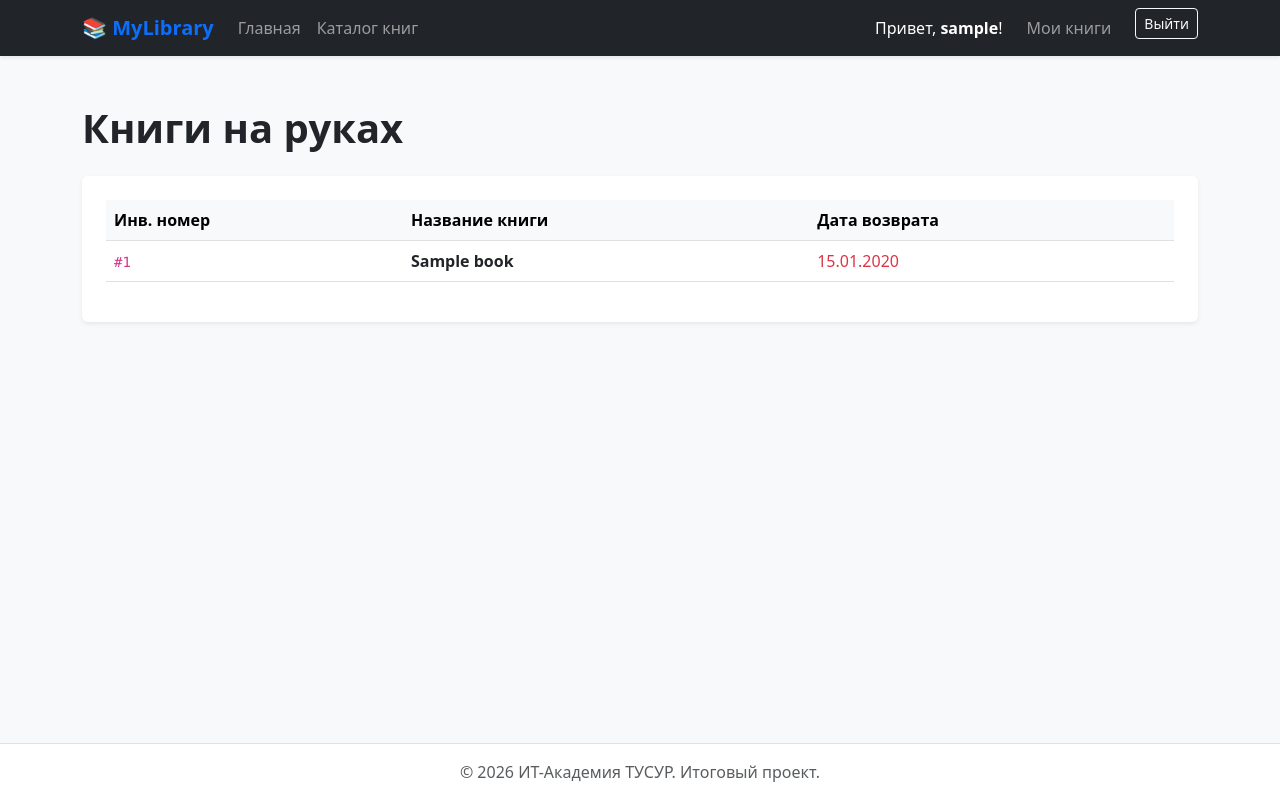
After one commit to Ellision739/IT-Academy-Project, a Django app: page /mybooks/ in a window 1280 px wide. The commit adds this page. Run offline with Django 5.2, Linux system fonts and the light colour scheme; a user stored in the database is signed in; tables that the repository leaves empty hold one stand-in row (values such as "Sample post").

Commit message:
feat: implement login system and student dashboard for active loans

```diff
--- a/catalog/urls.py
+++ b/catalog/urls.py
@@ -4,4 +4,5 @@ from . import views
 urlpatterns = [
     path('', views.index, name='index'),
     path('books/', views.book_list, name='book_list'),
+    path('mybooks/', views.my_books, name='my_books'),
 ]
--- a/catalog/views.py
+++ b/catalog/views.py
@@ -1,6 +1,8 @@
 from django.shortcuts import render
 from .models import Book, Author, BookInstance
 from django.db.models import Q
+from django.contrib.auth.decorators import login_required
+from .models import Loan
 
 
 def index(request):
@@ -21,9 +23,9 @@ def book_list(request):
 
     if search_query:
         books = Book.objects.filter(
-            Q(title__icontains=search_query) |
-            Q(genre__icontains=search_query) |
-            Q(authors__name__icontains=search_query)
+            Q(title__iregex=search_query) |
+            Q(genre__iregex=search_query) |
+            Q(authors__name__iregex=search_query)
         ).distinct()
     else:
         books = Book.objects.all()
@@ -33,3 +35,10 @@ def book_list(request):
         'search_query': search_query,
     }
     return render(request, 'catalog/book_list.html', context)
+
+
+@login_required
+def my_books(request):
+    user_loans = Loan.objects.filter(reader=request.user)
+
+    return render(request, 'catalog/my_books.html', {'user_loans': user_loans})
--- a/core/settings.py
+++ b/core/settings.py
@@ -119,3 +119,6 @@ USE_TZ = True
 STATIC_URL = 'static/'
 
 AUTH_USER_MODEL = 'users.Reader'
+
+LOGIN_REDIRECT_URL = 'index'
+LOGOUT_REDIRECT_URL = 'index'
--- a/core/urls.py
+++ b/core/urls.py
@@ -19,5 +19,6 @@ from django.urls import path, include
 
 urlpatterns = [
     path('admin/', admin.site.urls),
+    path('accounts/', include('django.contrib.auth.urls')),
     path('', include('catalog.urls')),
 ]
--- a/templates/base.html
+++ b/templates/base.html
@@ -16,8 +16,17 @@
                 <a class="nav-link" href="{% url 'book_list' %}">Каталог книг</a>
             </div>
             <div class="navbar-nav">
-                <a class="btn btn-outline-light btn-sm me-2" href="#">Войти</a>
-                <a class="btn btn-primary btn-sm" href="#">Регистрация</a>
+                {% if user.is_authenticated %}
+                    <span class="navbar-text me-3 text-white">Привет, <strong>{{ user.username }}</strong>!</span>
+                    <a class="nav-link me-3" href="{% url 'my_books' %}">Мои книги</a>
+
+                    <form method="post" action="{% url 'logout' %}" class="d-inline">
+                        {% csrf_token %}
+                        <button type="submit" class="btn btn-outline-light btn-sm">Выйти</button>
+                    </form>
+                {% else %}
+                    <a class="btn btn-primary btn-sm" href="{% url 'login' %}">Войти</a>
+                {% endif %}
             </div>
         </div>
     </nav>
--- /dev/null
+++ b/templates/catalog/my_books.html
@@ -0,0 +1,34 @@
+{% extends 'base.html' %}
+
+{% block title %}Мои книги{% endblock %}
+
+{% block content %}
+<h1 class="mb-4 fw-bold">Книги на руках</h1>
+
+<div class="card shadow-sm border-0 p-4 bg-white">
+    {% if user_loans %}
+        <div class="table-responsive">
+            <table class="table table-hover align-middle">
+                <thead class="table-light">
+                    <tr>
+                        <th>Инв. номер</th>
+                        <th>Название книги</th>
+                        <th>Дата возврата</th>
+                    </tr>
+                </thead>
+                <tbody>
+                    {% for loan in user_loans %}
+                        <tr>
+                            <td><code>#{{ loan.book_instance.inventory_number }}</code></td>
+                            <td><strong>{{ loan.book_instance.book.title }}</strong></td>
+                            <td class="text-danger">{{ loan.return_date|date:"d.m.Y" }}</td>
+                        </tr>
+                    {% endfor %}
+                </tbody>
+            </table>
+        </div>
+    {% else %}
+        <p class="text-muted my-3 text-center">У вас нет книг на руках. Возьмите что-нибудь в каталоге!</p>
+    {% endif %}
+</div>
+{% endblock %}
```
Also changed, not shown: templates/registration/login.html (added, +33 -0 lines).
